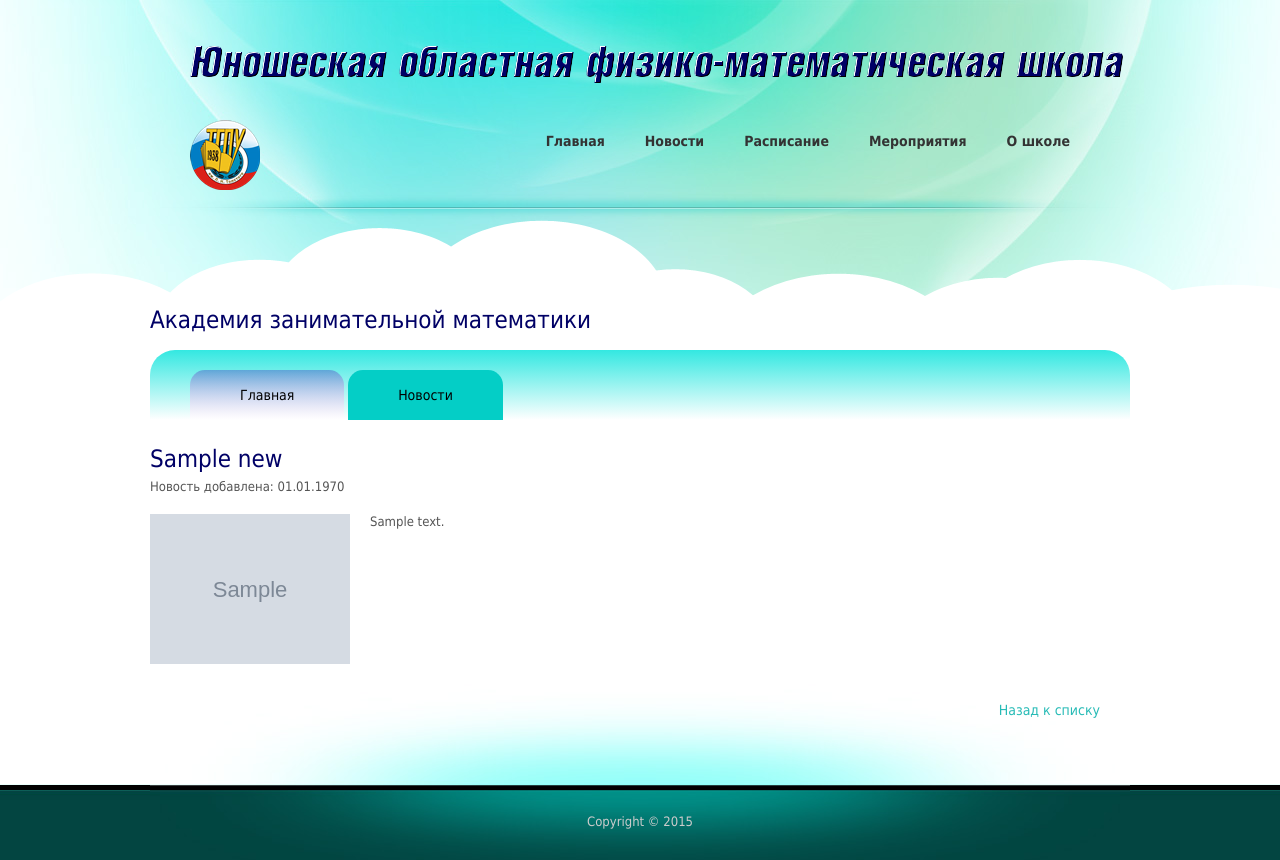
After one commit to yanochkamarkowa1/mathacademy, a PHP site: page /news_detail.php?id=1 in a window 1280 px wide. The commit adds this page. Run offline with PHP 8.4, Linux system fonts and the light colour scheme; tables that the repository leaves empty or names only in its code hold one stand-in row (values such as "Sample post"); grey boxes marked "Sample" are stand-in pictures.

Commit message:
-Разделения css на блоки -Доработка меню -Создание страницы подробнее

```diff
--- /dev/null
+++ b/css/news_detail.css
@@ -0,0 +1,38 @@
+.news-detail{
+    position: relative;
+}
+.news-detail--img{
+    float: left;
+    width: 200px;
+    padding: 0 20px 20px 0;
+}
+
+.news-detail--img img{
+    width: 100%;
+}
+
+.news-detail--date{
+    padding-bottom: 20px;
+}
+
+.news-detail--content p{
+    text-indent: 20px;
+}
+
+.news-detail--title h1{
+    color: #000066;
+    font-size: 24px;
+    margin-bottom: 0;
+}
+
+.news-detail--back{
+    position: absolute;
+    right: 30px;
+    bottom: -35px;
+}
+
+.news-detail:after{
+    content: " ";
+    clear: both;
+    display: block;
+}
--- a/css/style.css
+++ b/css/style.css
@@ -1,3 +1,6 @@
+@import "index.css";
+@import "news.css";
+@import "news_detail.css";
 body {
     margin: 0;
     padding: 0;
@@ -142,6 +145,13 @@ h6 {
     padding: 0 10px;
     margin: 0 auto;
 }
+
+#main__wrapper:after{
+    content: " ";
+    clear: both;
+    display: block;
+}
+
 #footer_wrapper {
     clear: both;
     width: 100%;
--- a/lib/classes/News.php
+++ b/lib/classes/News.php
@@ -1,11 +1,17 @@
 <?
 
+/**
+ * Класс для работы с новостями
+ */
 class News
 {
     private $count;
     private $page;
     private $pdo;
 
+    /**
+     * Получает объект подключеия к базе данных
+     */
     public function __construct()
     {
         $this->pdo = (new DbConfig())->getConnect();
@@ -23,8 +29,9 @@ class News
         $this->page = $page;
 
         $limitFrom = $count * ($page - 1);
-        $limitTo = $limitFrom + $count;
-        $result = $this->pdo->query("SELECT * FROM `news` ORDER BY `data` DESC LIMIT $limitFrom, $limitTo");
+        $result = $this->pdo->query(
+            "SELECT `id`, `data`, `name`, `description`, `foto` FROM `news` ORDER BY `data` DESC LIMIT $limitFrom, $count"
+        );
         $news = [];
         while ($item = $result->fetch()) {
             $item['data'] = date('d.m.Y', strtotime($item['data']));
@@ -39,7 +46,9 @@ class News
      */
     public function getPagination()
     {
-        $query = $this->pdo->query("SELECT COUNT(*) FROM `news`");
+        $query = $this->pdo->query(
+            "SELECT COUNT(*) AS count FROM `news`"
+        );
         $result = $query->fetch();
         $countNews = $result['count'];
         $countPage = ceil($countNews / $this->count);
@@ -51,13 +60,16 @@ class News
 
     /**
      * Получает новость
-     * @param $id int id Новости
+     * @param $id int id новости
      * @return mixed
      */
     public function getNewsById($id)
     {
-        $result = $this->pdo->query("SELECT * FROM `news` WHERE `id` = $id");
-        return $result->fetch();
+        $result = $this->pdo->query(
+            "SELECT `id`, `data`, `name`, `content`, `foto`  FROM `news` WHERE `id` = $id"
+        )->fetch();
+        $result['data'] = date('d.m.Y', strtotime($result['data']));
+        return $result;
     }
 
 }
--- a/lib/menu.php
+++ b/lib/menu.php
@@ -3,20 +3,28 @@ $menu = [
     [
         'title' => 'Главная',
         'url' => '/',
-        'is_active' => false
+        'is_active' => false,
+        'alias' => [
+            '/index.php',
+            '/'
+        ]
     ],
     [
         'title'=> 'Новости',
         'url' => '/news.php',
-        'is_active' => false
+        'is_active' => false,
+        'alias' => [
+            '/news.php',
+            '/news_detail.php'
+        ]
     ]
 ];
 $title = '';
 
-$currentRoute = $_SERVER['REQUEST_URI'];
+$currentRoute = $_SERVER['SCRIPT_NAME'];
 
 foreach ($menu as &$link) {
-    if($link['url'] == $currentRoute) {
+    if(in_array($currentRoute, $link['alias'])) {
         $link['is_active'] = true;
         $title = $link['title'];
     }
--- a/news.php
+++ b/news.php
@@ -4,5 +4,6 @@ require_once ($_SERVER['DOCUMENT_ROOT'].'/lib/init.php');
 $page = $_GET['page'] ?: 1;
 $newsObject = new News();
 $news = $newsObject->getNewsList($page);
+$pagination = $newsObject->getPagination();
 
 require_once ($_SERVER['DOCUMENT_ROOT'].'/templates/news.php');
--- /dev/null
+++ b/news_detail.php
@@ -0,0 +1,7 @@
+<?
+require_once ($_SERVER['DOCUMENT_ROOT'].'/lib/init.php');
+
+$newsObject = new News();
+$newsDetail = $newsObject->getNewsById($_GET['id']);
+
+require_once ($_SERVER['DOCUMENT_ROOT'].'/templates/news_detail.php');
--- a/templates/header.php
+++ b/templates/header.php
@@ -13,7 +13,7 @@
         <a href="http://tsput.ru" target="_blank"><img src="../img/tgpu.png" class="header__logo" alt="logo"/></a>
         <div id="menu" class="ddsmoothmenu">
             <ul>
-                <li><a href="index.php" class="selected">Главная</a></li>
+                <li><a href="index.php">Главная</a></li>
                 <li><a href="news.php">Новости</a></li>
                 <li><a href="timetable.php">Расписание</a></li>
                 <li><a href="konkurs.php">Мероприятия</a></li>
--- a/templates/index.php
+++ b/templates/index.php
@@ -6,7 +6,7 @@
     <h4>Дела текущие</h4>
     <table>
         <?foreach($news as $item):?>
-            <tr><td><?=$item['data']?></td><td><a href="#"><?=$item['name']?></a></td></tr>
+            <tr><td><?=$item['data']?></td><td><a href="/news_detail.php?id=<?=$item['id']?>"><?=$item['name']?></a></td></tr>
         <?endforeach;?>
     </table>
 </div>
--- /dev/null
+++ b/templates/news_detail.php
@@ -0,0 +1,11 @@
+<? require_once($_SERVER['DOCUMENT_ROOT'] . '/templates/header.php') ?>
+
+<div class="news-detail">
+    <div class="news-detail--title"><h1><?=$newsDetail['name']?></h1></div>
+    <div class="news-detail--date">Новость добавлена: <?=$newsDetail['data']?></div>
+    <div class="news-detail--img"><img src="/img/upload/<?=$newsDetail['foto']?>"></div>
+    <div class="news-detail--content"><?=$newsDetail['content']?></div>
+    <div class="news-detail--back"><a href="/news.php">Назад к списку</a></div>
+</div>
+
+<? require_once($_SERVER['DOCUMENT_ROOT'] . '/templates/footer.php') ?>
```
Also changed, not shown: other parts of css/style.css (+1 -110 lines), css/index.css (added, +56 -0 lines), css/news.css (added, +74 -0 lines), lib/classes/DbConfig.php (+8 -0 lines), templates/news.php (+9 -1 lines).
